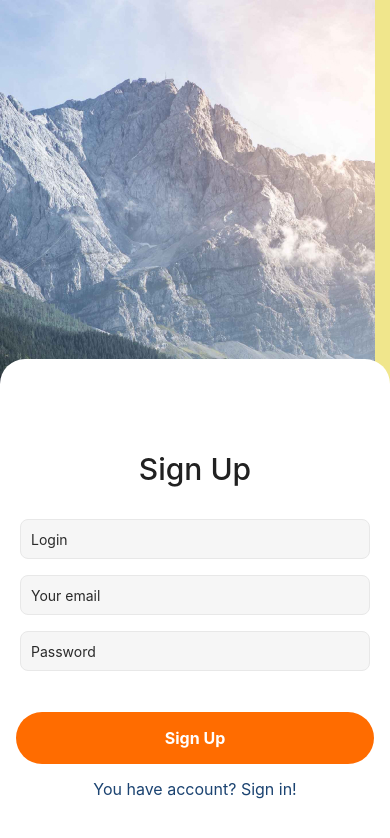
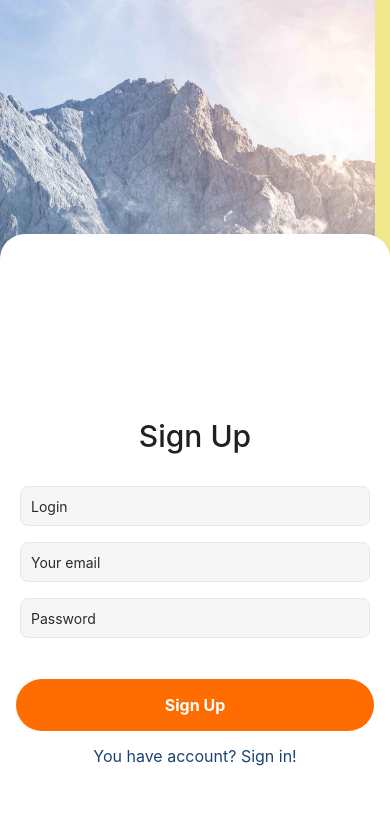
Before and after one commit to DaryaBobur/react-native, a React Native app in the folder myNewProject/: screen / in a window 390 px wide. Shown: the top 838 px of the page. Built offline with nearby package versions, Linux system fonts and the light colour scheme.

Commit message:
Update RegistrationScreen.js

```diff
--- a/myNewProject/Screens/RegistrationScreen.js
+++ b/myNewProject/Screens/RegistrationScreen.js
@@ -12,26 +12,77 @@ import {
   Keyboard,
   TouchableWithoutFeedback,
   Dimensions,
+  Button,
 } from "react-native";
 
+const initialState = {
+  login: "",
+  email: "",
+  password: "",
+};
+
 export default function RegisterScreen() {
+  console.log(Platform.OS);
+  const [isShowKeyboard, setIsShowKeyboard] = useState(false);
+  const [state, setState] = useState(initialState);
+  const [dimensions, setDimensions] = useState(
+    Dimensions.get("window").width - 10 * 2
+  );
+
+  // useEffect(()=> {
+  //   const onChange = () => {
+  //     const width = Dimensions.get('window').width - 10 * 2;
+  //     setDimensions(width);
+  //   };
+  //   Dimensions.addEventListener('change', onChange);
+  //   return () => {
+  //     Dimensions.removeEventListener('change', onChange);
+  //   }
+  // }, []);
+
   return (
     <View style={styles.container}>
       <ImageBackground
         style={styles.image}
         source={require("../assets/Photo.jpg")}
       >
-        <StatusBar style="auto" />
-        <View style={styles.form}>
-            <Text style={styles.formTitle}>Sign Up</Text>
-          <TextInput style={styles.input} placeholder="Login" />
-          <TextInput style={styles.input} placeholder="Your email" />
-          <TextInput style={styles.input} placeholder="Password" />
-          <TouchableOpacity>
-            <Text style={styles.btn}>Sign Up</Text>
-            <Text style={styles.text}>You have account? Sign in!</Text>
-          </TouchableOpacity>
-        </View>
+        <KeyboardAvoidingView
+          behavior={Platform.OS === "ios" ? "padding" : "height"}
+          style={styles.form}
+        >
+          <View
+            style={{ ...styles.form, paddingBottom: isShowKeyboard ? 32 : 78 }}
+          >
+
+              <Text style={styles.formTitle}>Sign Up</Text>
+              <View>
+                <TextInput
+                  style={styles.input}
+                  placeholder="Login"
+                  onFocus={() => setIsShowKeyboard(true)}
+                />
+              </View>
+              <View>
+                <TextInput
+                  style={styles.input}
+                  placeholder="Your email"
+                  onFocus={() => setIsShowKeyboard(true)}
+                />
+              </View>
+              <View>
+                <TextInput
+                  style={styles.input}
+                  placeholder="Password"
+                  onFocus={() => setIsShowKeyboard(true)}
+                />
+              </View>
+              <TouchableOpacity>
+                <Text style={styles.btn}>Sign Up</Text>
+              </TouchableOpacity>
+              <Text style={styles.text}>You have account? Sign in!</Text>
+            </View>
+
+        </KeyboardAvoidingView>
       </ImageBackground>
     </View>
   );
@@ -46,8 +97,8 @@ const styles = StyleSheet.create({
     color: "#1B4371",
     fontSize: 16,
     lineHeight: 19,
-    textAlign: 'center',
-    marginTop: 16
+    textAlign: "center",
+    marginTop: 16,
   },
   image: {
     flex: 1,
@@ -57,12 +108,11 @@ const styles = StyleSheet.create({
   },
   form: {
     backgroundColor: "#fff",
-    width: '100%',
-    paddingBottom: 45,
+    width: "100%",
+    // paddingBottom: 32,
     paddingTop: 92,
     borderTopLeftRadius: 25,
-    borderTopRightRadius: 25
-
+    borderTopRightRadius: 25,
   },
   input: {
     borderWidth: 1,
@@ -73,15 +123,15 @@ const styles = StyleSheet.create({
     color: "#2a2a2a",
     padding: 10,
     marginBottom: 16,
-    backgroundColor:'#F6F6F6',
+    backgroundColor: "#F6F6F6",
   },
   btn: {
-    backgroundColor: '#FF6C00',
+    backgroundColor: "#FF6C00",
     fontSize: 16,
-    color:'#fff',
-    fontWeight: '700',
+    color: "#fff",
+    fontWeight: "700",
     marginHorizontal: 16,
-    textAlign: 'center',
+    textAlign: "center",
     marginTop: 25,
     paddingLeft: 32,
     paddingRight: 32,
@@ -90,11 +140,10 @@ const styles = StyleSheet.create({
     borderRadius: 100,
   },
   formTitle: {
-    color: '#212121',
-    fontWeight: '500',
+    color: "#212121",
+    fontWeight: "500",
     fontSize: 30,
-    textAlign: 'center',
-    marginBottom: 32
+    textAlign: "center",
+    marginBottom: 32,
   },
-
 });
```
